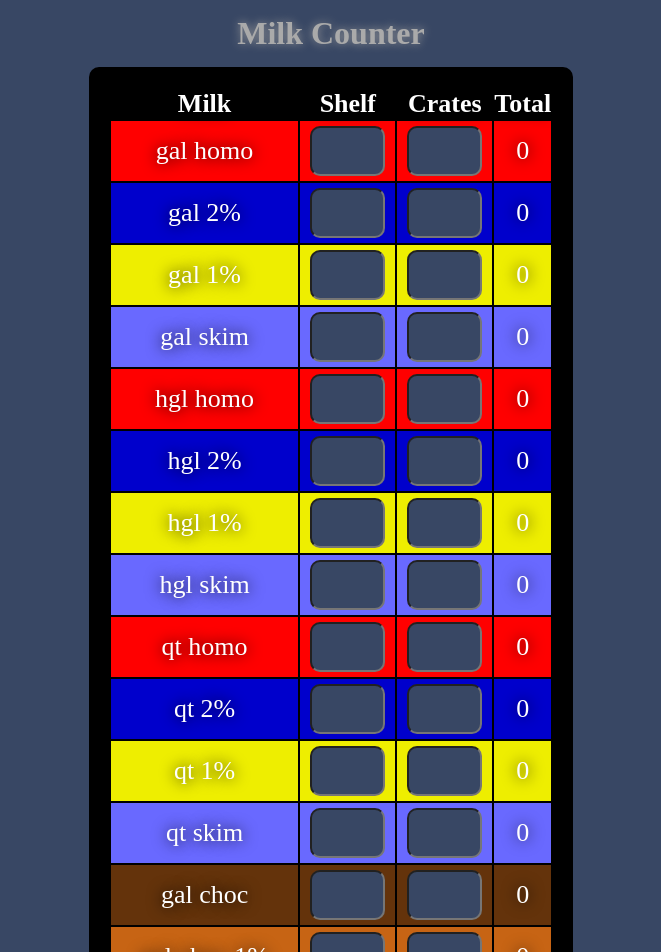
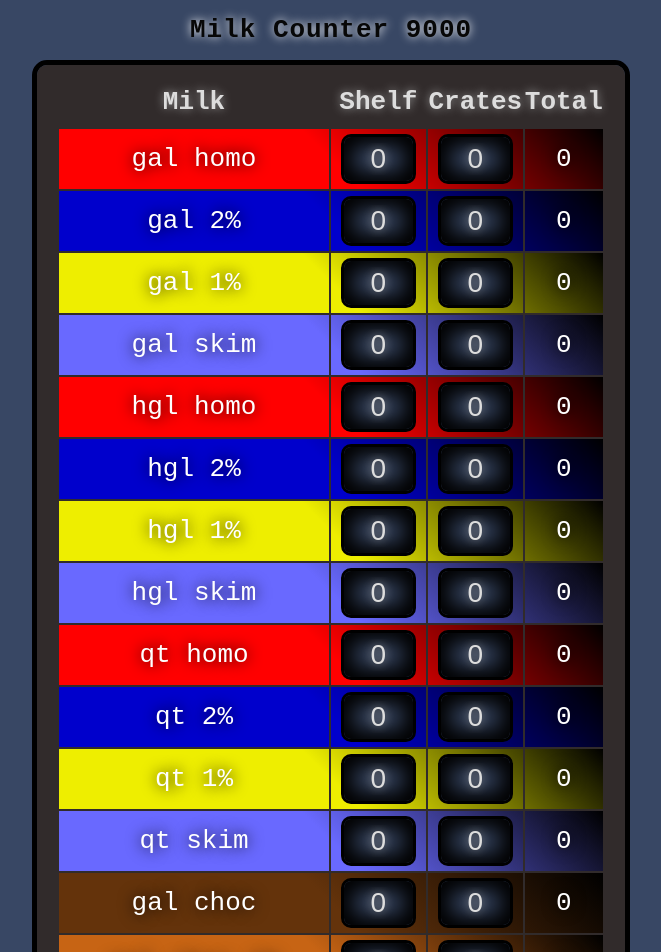
Before and after one commit to misqke/milk-counter, a React (Create React App) app: page / in a window 1280 px wide. Shown: the top 952 px of the page, without its empty margins (309-970 px from the left). Built offline with nearby package versions, Linux system fonts and the light colour scheme.

Commit message:
minor fixes and styles

```diff
--- a/public/index.html
+++ b/public/index.html
@@ -9,9 +9,6 @@
       name="description"
       content="Web site created using create-react-app"
     />
-    <link rel="apple-touch-icon" href="%PUBLIC_URL%/logo192.png" />
-
-    <link rel="manifest" href="%PUBLIC_URL%/manifest.json" />
 
     <title>Milk Counter</title>
   </head>
--- a/src/components/Header.js
+++ b/src/components/Header.js
@@ -3,7 +3,7 @@
 export default function Header() {
     return (
         <div id='header'>
-            <h1 id="title">Milk Counter</h1>
+            <h1 id="title">Milk Counter 9000</h1>
         </div>
-    )
+    );
 }
--- a/src/components/Table.js
+++ b/src/components/Table.js
@@ -1,8 +1,8 @@
 import { useState, useEffect } from 'react';
 
 const MakeRow = (props) => {
-    const [shelfVal, FixShelf] = useState();
-    const [cratesVal, FixCrates] = useState();
+    const [shelfVal, FixShelf] = useState(0);
+    const [cratesVal, FixCrates] = useState(0);
     const [total, FixTotal] = useState(0);
     const multiplier = props.num;
 
@@ -40,16 +40,16 @@ const MakeRow = (props) => {
     });
 
     return (
-        <tr className={props.color}>
+        <tr key={props.name} className={props.color}>
             <td className="milk-name">{props.name}</td>
-            <td><input type="text" pattern="[0-9]*" value={shelfVal} onFocus={ ()=> {FixShelf(''); updateTotal()}} onChange={ e => {updateShelf(e); updateTotal()}} /></td>
-            <td><input type="text" pattern="[0-9]*" value={cratesVal} onFocus={ () => {FixCrates(''); updateTotal()}} onChange={ e => {updateCrates(e); updateTotal()}} /></td>
+            <td><input type="text" pattern="[0-9]*" value={shelfVal} onFocus={ () => FixShelf('')} onChange={ e => {updateShelf(e)}} /></td>
+            <td><input type="text" pattern="[0-9]*" value={cratesVal} onFocus={ () => FixCrates('')} onChange={ e => {updateCrates(e)}} /></td>
             <td>{total}</td>
         </tr>
     )
 }
 
-const milkArr = [['gal homo', 4, 'red'], ['gal 2%', 4, 'blue'], ['gal 1%', 4, 'yellow'], ['gal skim', 4, 'lblue'], ['hgl homo', 9, 'red'], ['hgl 2%', 9, 'blue'], ['hgl 1%', 9, 'yellow'], ['hgl skim', 9, 'lblue'], ['qt homo', 16, 'red'], ['qt 2%', 16, 'blue'], ['qt 1%', 16, 'yellow'], ['qt skim', 16, 'lblue'], ['gal choc', 4, 'brown'], ['gal choc 1%', 4, 'lbrown'], ['hgl choc 1%', 9, 'lbrown'], ['hgl choc', 9, 'brown'], ['hgl butter', 9, 'green'], ['qt butter 1%', 16, 'green'], ['qt choc 1%', 16, 'lbrown'], ['qt choc', 16, 'brown'], ['14oz homo', 16, 'red'], ['14oz 2%', 16, 'blue'], ['14oz choc 1%', 16, 'lbrown'], ['14oz choc', 16, 'brown'], ['qt whp crm', 16, 'tea'], ['lemon tea', 4, 'tea'], ['lemonade', 4, 'tea'], ['green tea', 4, 'tea'], ['tea cooler', 4, 'tea'], ['diet lemon', 4, 'tea'], ['diet peach', 4, 'tea'], ['diet decaf', 4, 'tea'], ['sweet tea', 4, 'tea'], ['diet green', 4, 'tea'], ['peach tea', 4, 'tea'], ['diet sweet', 4, 'tea'], ['rasp lemon', 4, 'tea'], ['rasp tea', 4, 'tea'], ['pt iced', 16, 'tea'], ['pt diet lemon', 16, 'tea'], ['pt peach', 16, 'tea'], ['pt sweet tea', 16, 'tea'], ['gal frt punch', 4, 'red'], ['gal org drink', 4, 'orange'], ['gal orange juice', 4, 'orange'], ['gal cal oj', 4, 'orange'], ['hgl orange juice', 16, 'orange'], ['hgl cal oj', 16, 'orange'], ['pt orange juice', 4, 'orange']];
+const milkArr = [['gal homo', 4, 'red'], ['gal 2%', 4, 'blue'], ['gal 1%', 4, 'yellow'], ['gal skim', 4, 'lblue'], ['hgl homo', 9, 'red'], ['hgl 2%', 9, 'blue'], ['hgl 1%', 9, 'yellow'], ['hgl skim', 9, 'lblue'], ['qt homo', 16, 'red'], ['qt 2%', 16, 'blue'], ['qt 1%', 16, 'yellow'], ['qt skim', 16, 'lblue'], ['gal choc', 4, 'brown'], ['gal choc 1%', 4, 'lbrown'], ['hgl choc 1%', 9, 'lbrown'], ['hgl choc', 9, 'brown'], ['hgl butter', 9, 'green'], ['qt butter 1%', 16, 'green'], ['qt choc 1%', 16, 'lbrown'], ['qt choc', 16, 'brown'], ['14oz homo', 20, 'red'], ['14oz 2%', 20, 'blue'], ['14oz choc 1%', 20, 'lbrown'], ['14oz choc', 20, 'brown'], ['qt whp crm', 20, 'tea'], ['lemon tea', 4, 'tea'], ['lemonade', 4, 'tea'], ['green tea', 4, 'tea'], ['tea cooler', 4, 'tea'], ['diet lemon', 4, 'tea'], ['diet peach', 4, 'tea'], ['diet decaf', 4, 'tea'], ['sweet tea', 4, 'tea'], ['diet green', 4, 'tea'], ['peach tea', 4, 'tea'], ['diet sweet', 4, 'tea'], ['rasp lemon', 4, 'tea'], ['rasp tea', 4, 'tea'], ['pt iced', 20, 'tea'], ['pt diet lemon', 20, 'tea'], ['pt peach', 20, 'tea'], ['pt sweet tea', 20, 'tea'], ['gal frt punch', 4, 'red'], ['gal org drink', 4, 'orange'], ['gal orange juice', 4, 'orange'], ['gal cal oj', 4, 'orange'], ['hgl orange juice', 16, 'orange'], ['hgl cal oj', 16, 'orange'], ['pt orange juice', 20, 'orange']];
 
 
 export default function Table() {
--- a/src/css/index.css
+++ b/src/css/index.css
@@ -20,12 +20,14 @@
       -ms-flex-direction: column;
           flex-direction: column;
   background-color: #384764;
+  font-family: monospace;
 }
 
 #header {
   margin: 15px auto;
-  color: #aaa;
-  text-shadow: 0 0 10px #999;
+  color: #070707;
+  text-shadow: 0 0 10px #fff;
+  letter-spacing: 1px;
 }
 
 .table-container {
@@ -45,14 +47,22 @@
   text-align: center;
   font-size: 26px;
   font-weight: 500;
-  text-shadow: 0 0 15px #000;
+  text-shadow: 0 0 15px #050505;
+  border: 5px solid #000;
+  border-radius: 15px;
 }
 
 table {
-  padding: 20px;
-  background-color: #000;
+  padding: 20px 20px 40px 20px;
+  background-color: #312b2b;
   color: #fff;
   border-radius: 10px;
+}
+
+table th {
+  padding-bottom: 10px;
+  color: #ddd;
+  text-shadow: 0 0 10px #999;
 }
 
 .milk-name {
@@ -67,44 +77,47 @@ tr input {
   border-radius: 10px;
   font-size: 28px;
   background-color: #384764;
-  color: #aaa;
+  color: #ddd;
   text-shadow: 0 0 10px #999;
+  border: 3px solid #000;
+  -webkit-box-shadow: 0 0 20px 10px #000 inset;
+          box-shadow: 0 0 20px 10px #000 inset;
 }
 
 .red {
-  background-color: #f00;
+  background: linear-gradient(45deg, #f00, #f00, #000);
 }
 
 .blue {
-  background-color: #00c;
+  background: linear-gradient(45deg, #00c, #00c, #000);
 }
 
 .yellow {
-  background-color: #ee0;
+  background: linear-gradient(45deg, #ee0, #ee0, #000);
 }
 
 .lblue {
-  background-color: #6969ff;
+  background: linear-gradient(45deg, #6969ff, #6969ff, #000);
 }
 
 .brown {
-  background-color: #64330b;
+  background: linear-gradient(45deg, #64330b, #64330b, #000);
 }
 
 .lbrown {
-  background-color: #c76414;
+  background: linear-gradient(45deg, #c76414, #c76414, #000);
 }
 
 .green {
-  background-color: #0a0;
+  background: linear-gradient(45deg, #0a0, #0a0, #000);
 }
 
 .tea {
-  background-color: #daa520;
+  background: linear-gradient(45deg, #daa520, #daa520, #000);
 }
 
 .orange {
-  background-color: #f69300;
+  background: linear-gradient(45deg, #f69300, #f69300, #000);
 }
 
 @media (max-width: 450px) {
@@ -118,7 +131,7 @@ tr input {
   }
 }
 
-@media (max-width: 325px) {
+@media (max-width: 375px) {
   .table-container {
     font-size: 18px;
   }
@@ -130,6 +143,27 @@ tr input {
     width: 40px;
     height: 35px;
     margin: 5px;
+    border: 3px solid #000;
+    -webkit-box-shadow: 0 0 15px 5px #000 inset;
+            box-shadow: 0 0 15px 5px #000 inset;
+  }
+}
+
+@media (max-width: 300px) {
+  .table-container {
+    font-size: 16px;
+  }
+  table {
+    padding: 7px;
+  }
+  tr input {
+    font-size: 18px;
+    width: 35px;
+    height: 30px;
+    margin: 5px;
+    border: 3px solid #000;
+    -webkit-box-shadow: 0 0 15px 5px #000 inset;
+            box-shadow: 0 0 15px 5px #000 inset;
   }
 }
 /*# sourceMappingURL=index.css.map */
--- a/src/css/index.scss
+++ b/src/css/index.scss
@@ -23,25 +23,33 @@ $orange: #f69300;
 .App {
   @include flexCenter(column);
   background-color: #384764;
+  font-family: monospace;
 }
 #header {
   margin: 15px auto;
-  color: #aaa;
-  text-shadow: 0 0 10px #999;
+  color: rgb(7, 7, 7);
+  text-shadow: 0 0 10px #fff;
+  letter-spacing: 1px;
 }
 .table-container {
   @include flexCenter(column);
   text-align: center;
   font-size: 26px;
   font-weight: 500;
-  text-shadow: 0 0 15px #000;
+  text-shadow: 0 0 15px rgb(5, 5, 5);
+  border: 5px solid #000;
+  border-radius: 15px;
 }
 table {
-  padding: 20px;
-  background-color: #000;
+  padding: 20px 20px 40px 20px;
+  background-color: rgb(49, 43, 43);
   color: #fff;
-
   border-radius: 10px;
+  th {
+    padding-bottom: 10px;
+    color: #ddd;
+    text-shadow: 0 0 10px #999;
+  }
 }
 .milk-name {
   padding: 5px 10px;
@@ -54,36 +62,38 @@ tr input {
   border-radius: 10px;
   font-size: 28px;
   background-color: #384764;
-  color: #aaa;
+  color: #ddd;
   text-shadow: 0 0 10px #999;
+  border: 3px solid #000;
+  box-shadow: 0 0 20px 10px #000 inset;
 }
 
 .red {
-  background-color: $red;
+  background: linear-gradient(45deg, $red, $red, #000);
 }
 .blue {
-  background-color: $blue;
+  background: linear-gradient(45deg, $blue, $blue, #000);
 }
 .yellow {
-  background-color: $yellow;
+  background: linear-gradient(45deg, $yellow, $yellow, #000);
 }
 .lblue {
-  background-color: $lblue;
+  background: linear-gradient(45deg, $lblue, $lblue, #000);
 }
 .brown {
-  background-color: $brown;
+  background: linear-gradient(45deg, $brown, $brown, #000);
 }
 .lbrown {
-  background-color: $lbrown;
+  background: linear-gradient(45deg, $lbrown, $lbrown, #000);
 }
 .green {
-  background-color: $green;
+  background: linear-gradient(45deg, $green, $green, #000);
 }
 .tea {
-  background-color: $tea;
+  background: linear-gradient(45deg, $tea, $tea, #000);
 }
 .orange {
-  background-color: $orange;
+  background: linear-gradient(45deg, $orange, $orange, #000);
 }
 
 @media (max-width: 450px) {
@@ -96,7 +106,7 @@ tr input {
     height: 40px;
   }
 }
-@media (max-width: 325px) {
+@media (max-width: 375px) {
   .table-container {
     font-size: 18px;
   }
@@ -108,5 +118,23 @@ tr input {
     width: 40px;
     height: 35px;
     margin: 5px;
+    border: 3px solid #000;
+    box-shadow: 0 0 15px 5px #000 inset;
   }
 }
+@media (max-width: 300px) {
+  .table-container {
+    font-size: 16px;
+  }
+  table {
+    padding: 7px;
+  }
+  tr input {
+    font-size: 18px;
+    width: 35px;
+    height: 30px;
+    margin: 5px;
+    border: 3px solid #000;
+    box-shadow: 0 0 15px 5px #000 inset;
+  }
+}
```
Also changed, not shown: 1 other file (tests, documents, lock files or other folders).
